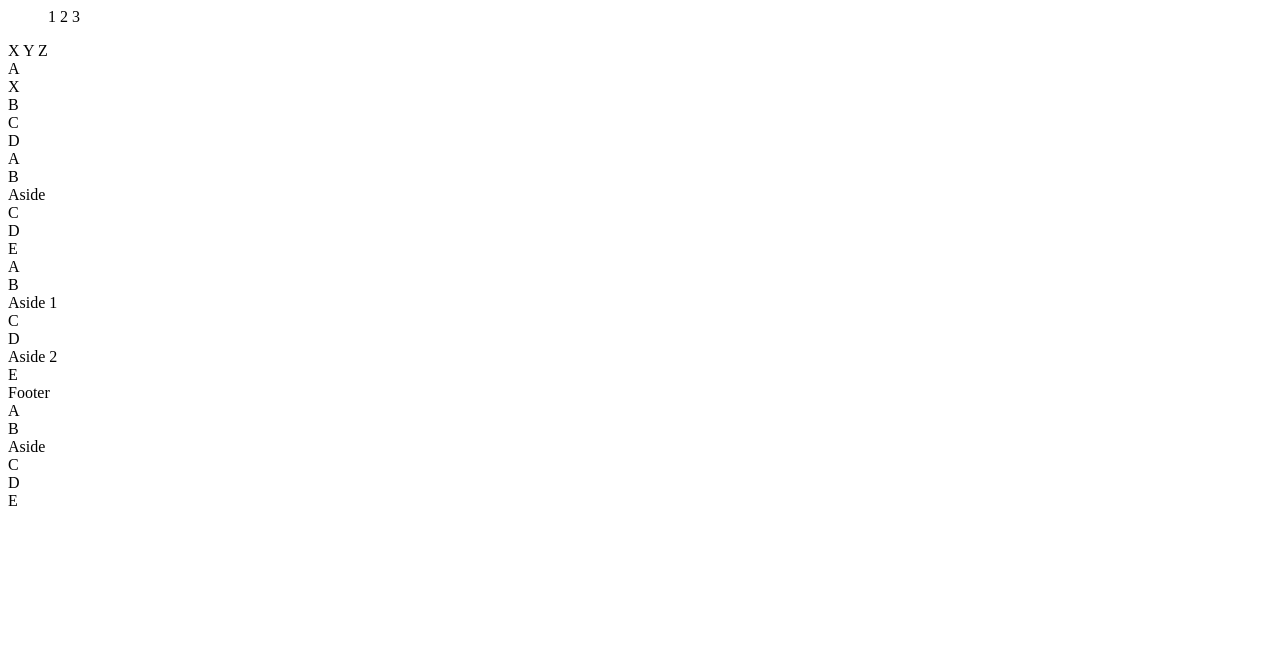
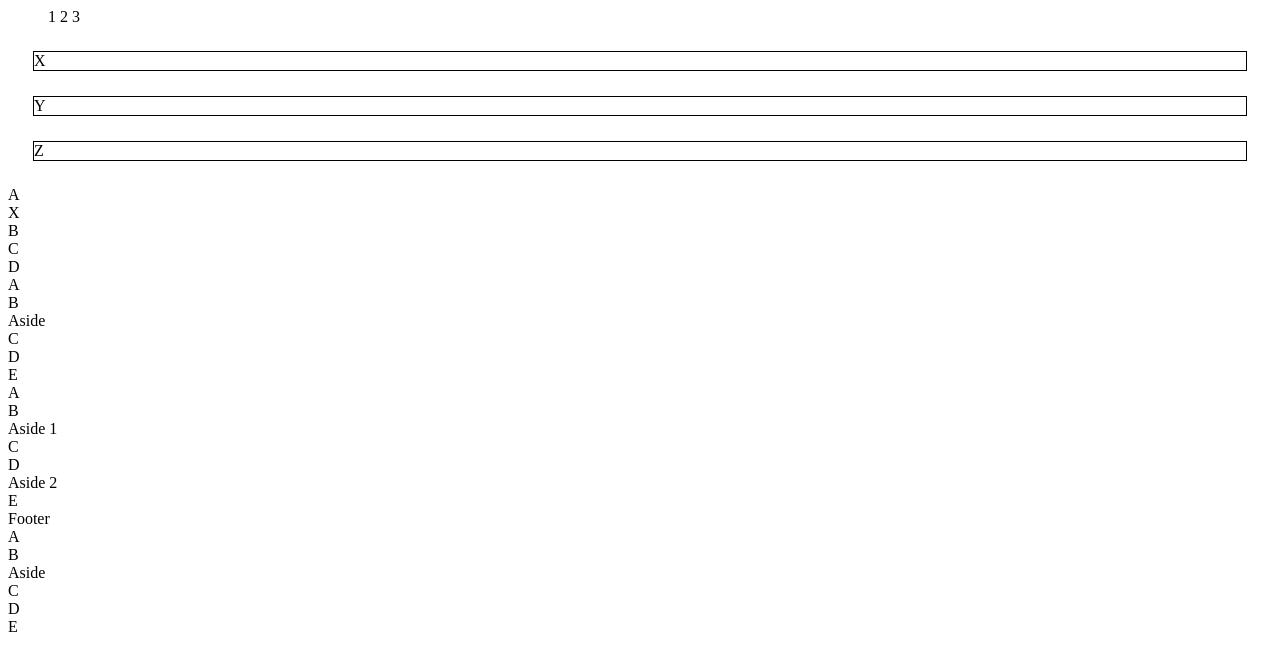
Before and after one commit to SorrelBrigman/pseudoClassesExercise, a plain HTML site: page index.html in a window 1280 px wide. Drawn offline with Linux system fonts and the light colour scheme.

Commit message:
styled spans, made inline, added margin and border

```diff
--- a/pseudo-class.css
+++ b/pseudo-class.css
@@ -2,3 +2,9 @@ li {
 	display: inline;
 	list-style: none;
 }
+
+span {
+	display: block;
+	border: 1px solid;
+	margin: 25px;
+}
```
